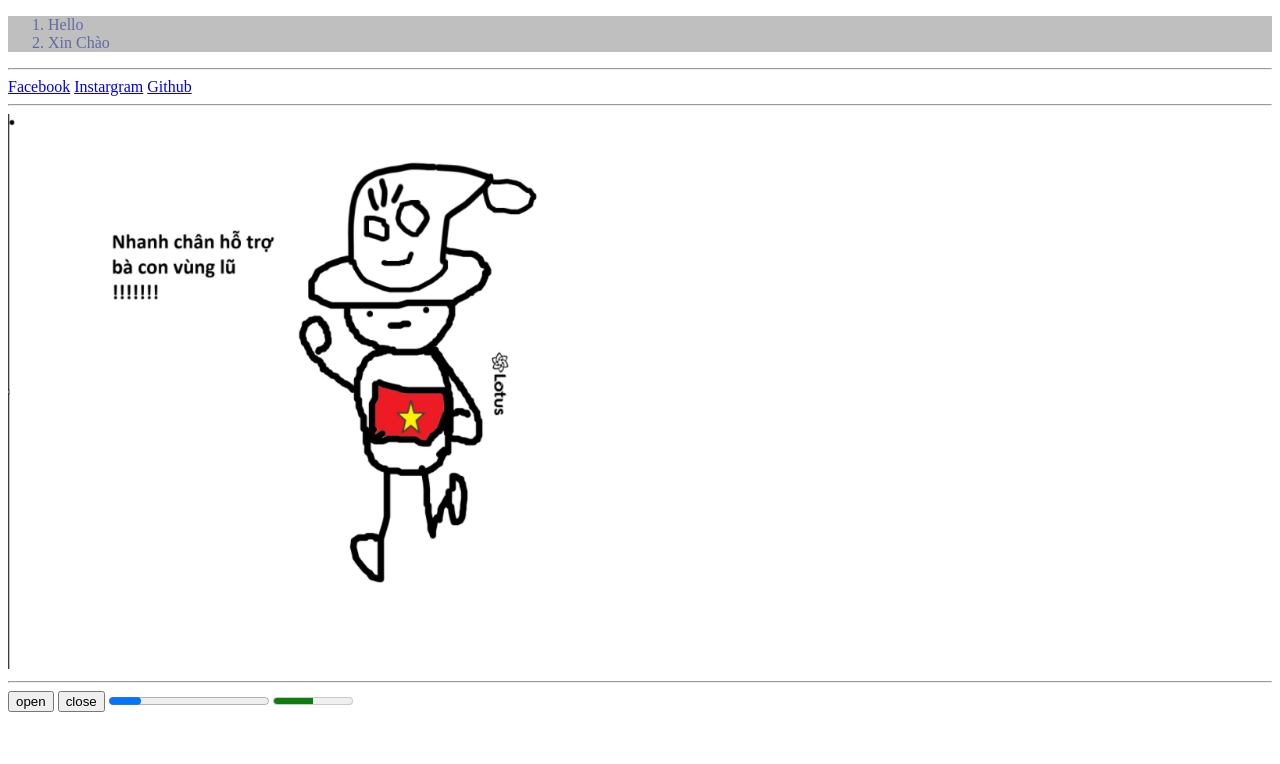
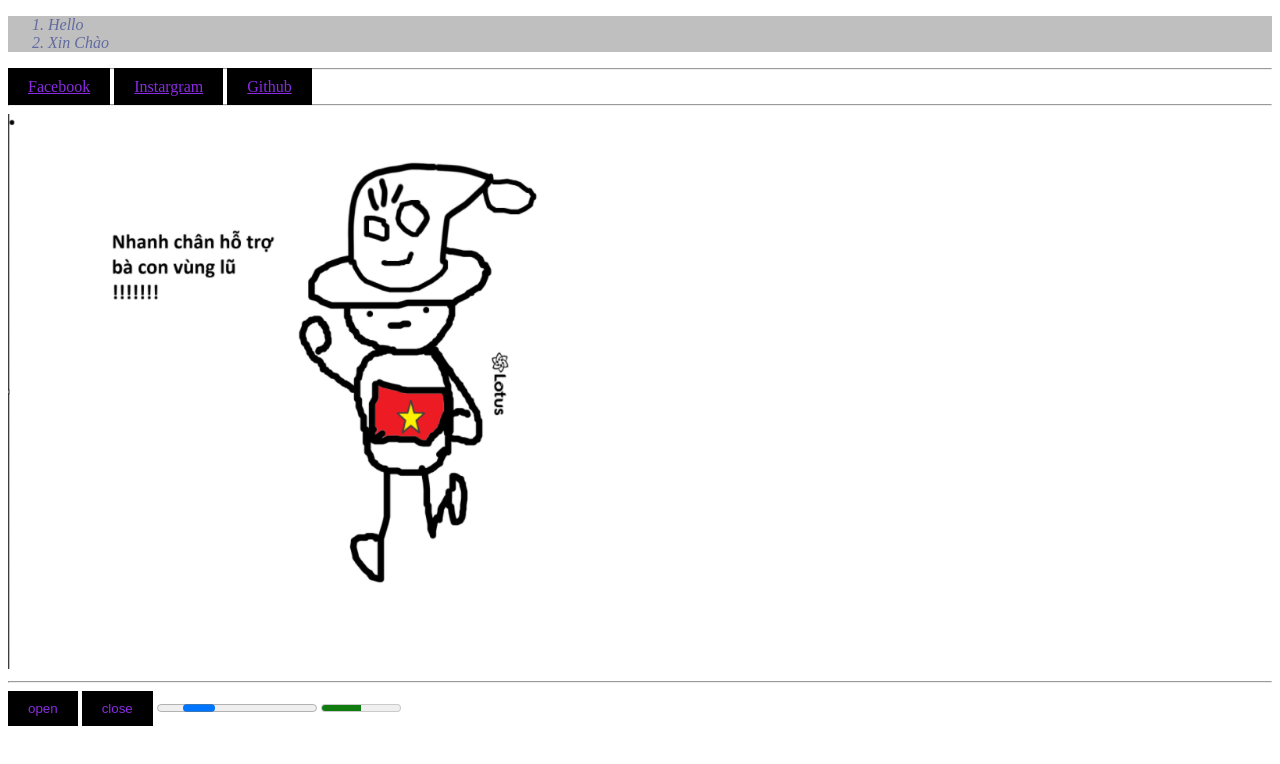
Before and after one commit to sonha1612/wd, a plain HTML site: page index.html in a window 1280 px wide. Drawn offline with Linux system fonts and the light colour scheme.

Commit message:
newcommit

```diff
--- a/style.css
+++ b/style.css
@@ -2,10 +2,23 @@ main{
 
     color: #1b2c8791;
     background-color: rgba(0, 0, 0, 0.252);
-
+    font-style: italic;
 }
 
 main:hover{
     color: red;
     background-color: yellow;
 }
+button,a{
+    padding: 10px 20px;
+    border: none;
+    cursor: pointer;
+    transition: background-color 0.3s ease;
+    color: blueviolet;
+    background-color: black;
+}
+button:hover{
+    color: black;
+    background-color: aqua;
+
+}
```
